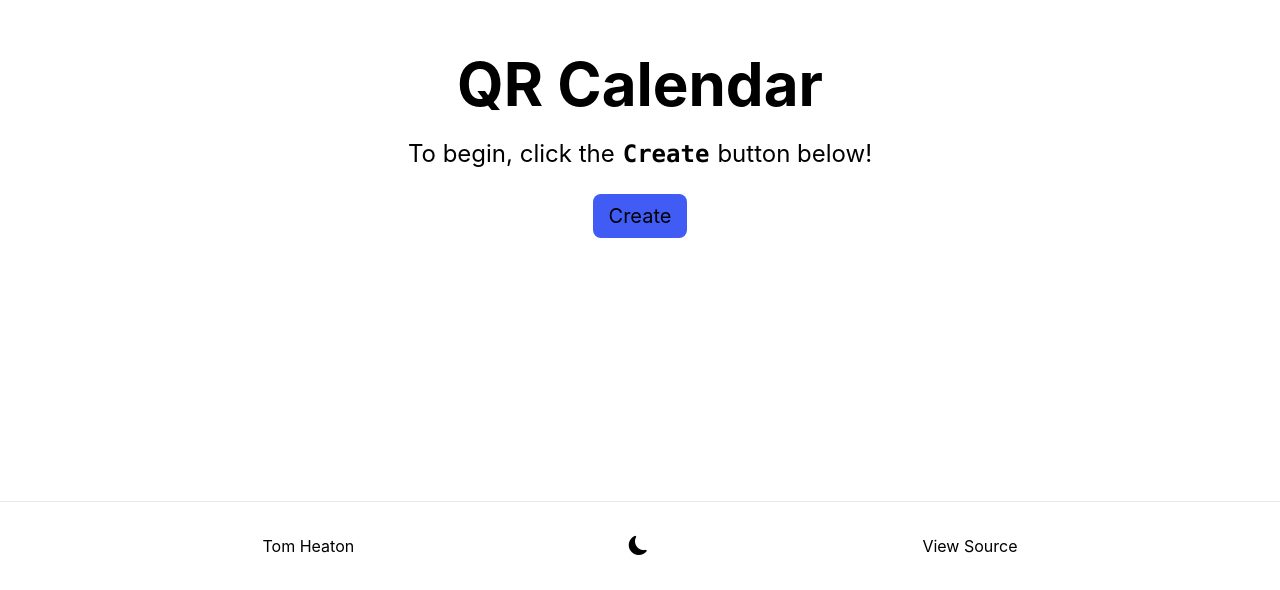
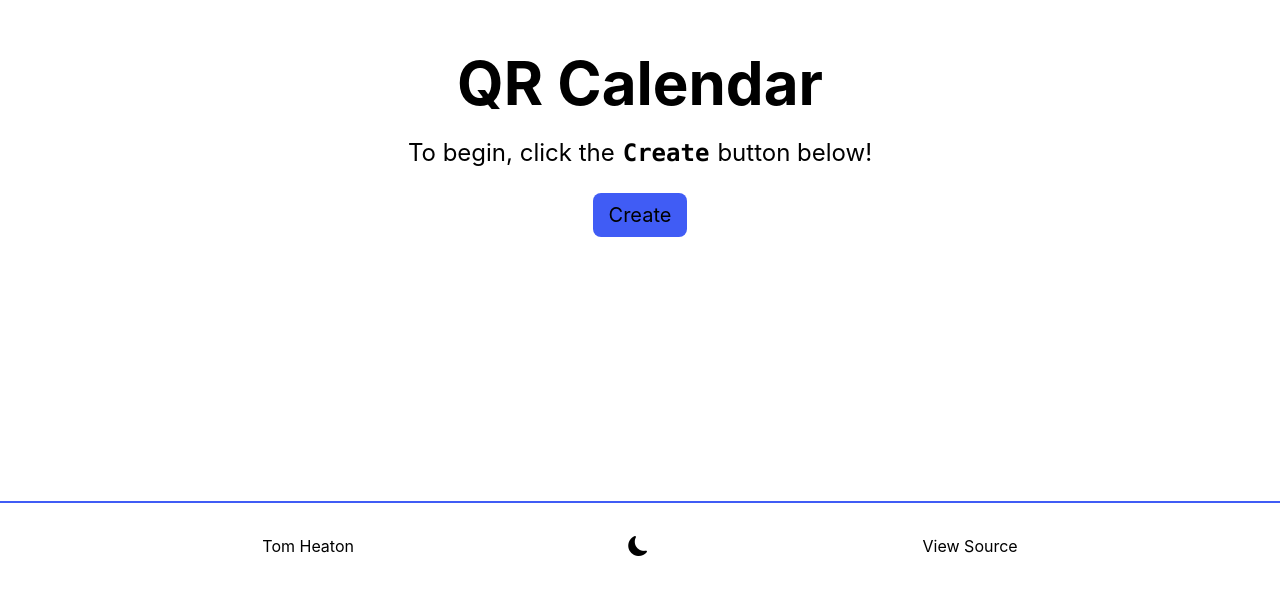
Before and after one commit to tomheaton/qr-calendar, a Next.js app: page / in a window 1280 px wide. Shown: the part 210-800 px from the top of the page. Built offline with nearby package versions, Linux system fonts and the light colour scheme; no server answers.

Commit message:
Fix footer styling

```diff
--- a/src/components/footer.tsx
+++ b/src/components/footer.tsx
@@ -1,4 +1,3 @@
-import styles from "@styles/Footer.module.css";
 import React, {useState} from "react";
 import {getTheme, toggleTheme} from "@utils/theme";
 
@@ -12,13 +11,13 @@ const Footer: React.FC = () => {
     }
 
     return (
-        <footer className={styles.footer}>
+        <footer className={"w-full h-[100px] border-t-2 border-[#405cf5] flex items-center justify-evenly"}>
             <div>
                 <a target="_blank" href="https://www.tomheaton.dev" rel="noopener noreferrer">
                     Tom Heaton
                 </a>
             </div>
-            <div onClick={handleToggleTheme} className={styles.themeButton}>
+            <div onClick={handleToggleTheme} className={"text-xl cursor-pointer p-[12px]"}>
                 <i className={`bi ${icon}`} aria-label="Theme Toggle"/>
             </div>
             <div>
--- a/src/styles/Footer.module.css
+++ /dev/null
@@ -1,30 +0,0 @@
-.footer {
-    width: 100%;
-    height: 100px;
-    border-top: 1px solid #eaeaea;
-    display: flex;
-    align-items: center;
-    justify-content: space-evenly;
-}
-
-.footer a {
-    display: flex;
-    justify-content: center;
-    align-items: center;
-    flex-grow: 1;
-}
-
-.footer button {
-    border: none;
-    font-size: 1em;
-}
-
-.footer button:hover {
-    cursor: pointer;
-}
-
-.themeButton {
-    font-size: 1.2rem;
-    padding: 12px;
-    cursor: pointer;
-}
```
